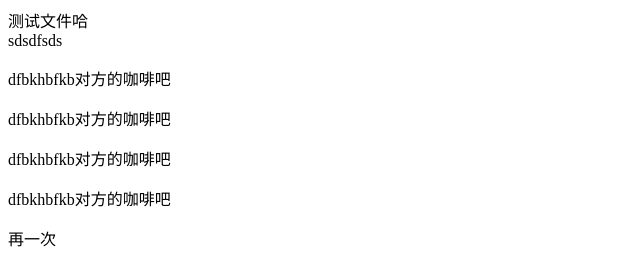
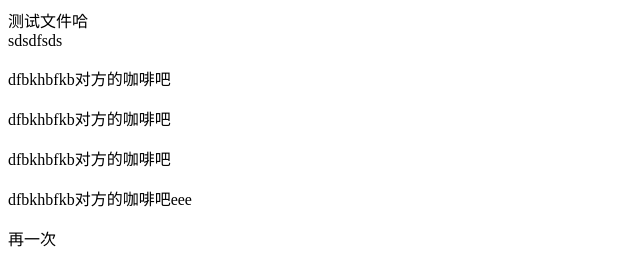
Before and after one commit to wwangxia/temp, a plain HTML site: page web/index.html in a window 1280 px wide. Shown: the top 263 px of the page, 0-640 px from the left. Drawn offline with Linux system fonts and the light colour scheme.

Commit message:
加了3个eee
加了3个eee加了3个eee加了3个eee

```diff
--- a/web/index.html
+++ b/web/index.html
@@ -12,7 +12,7 @@
 		<p>dfbkhbfkb对方的咖啡吧</p>
 		<p>dfbkhbfkb对方的咖啡吧</p>
 		<p>dfbkhbfkb对方的咖啡吧</p>
-		<p>dfbkhbfkb对方的咖啡吧</p>
+		<p>dfbkhbfkb对方的咖啡吧eee</p>
 		<p>再一次</p><p>再一次</p>
 		<p>再一次</p><p>再一次</p><p>再一次</p><p>再一次</p><p>再一次</p>
 	</body>
```
